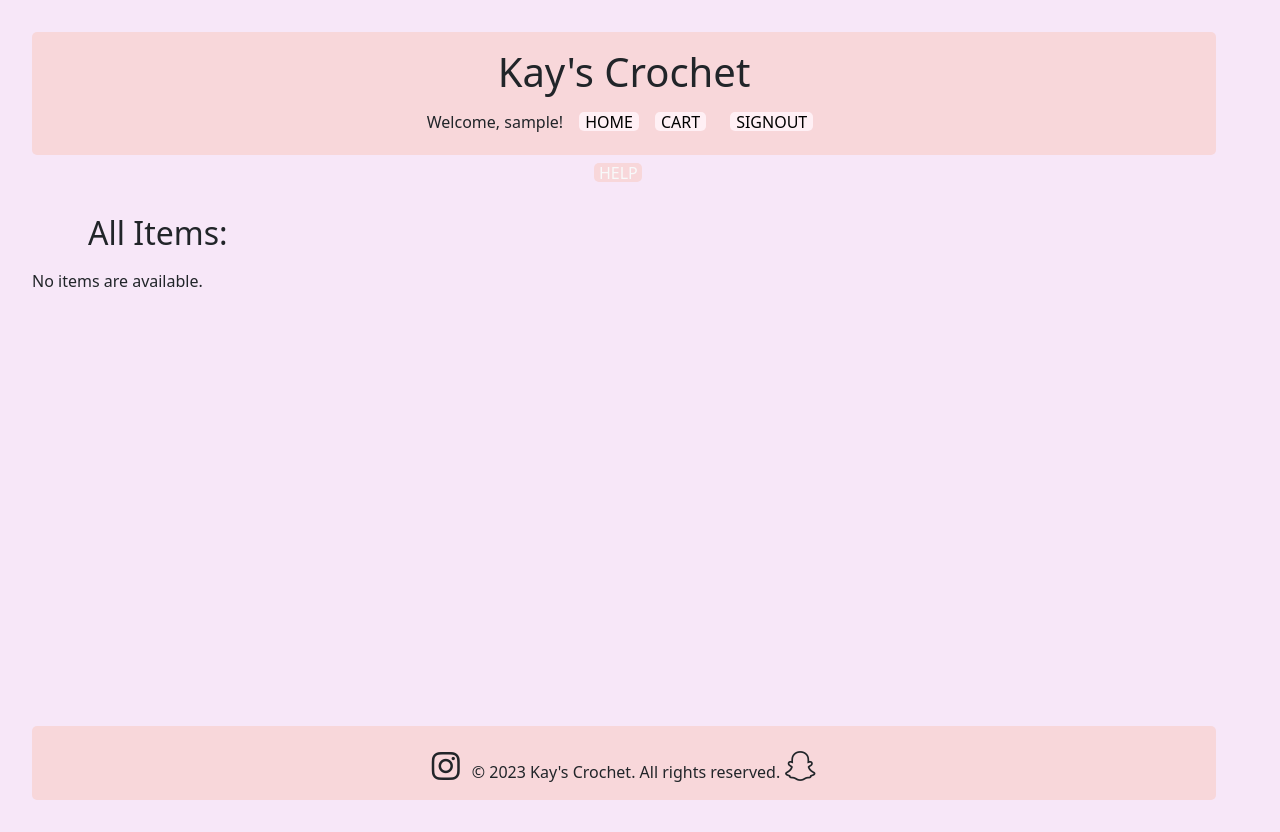
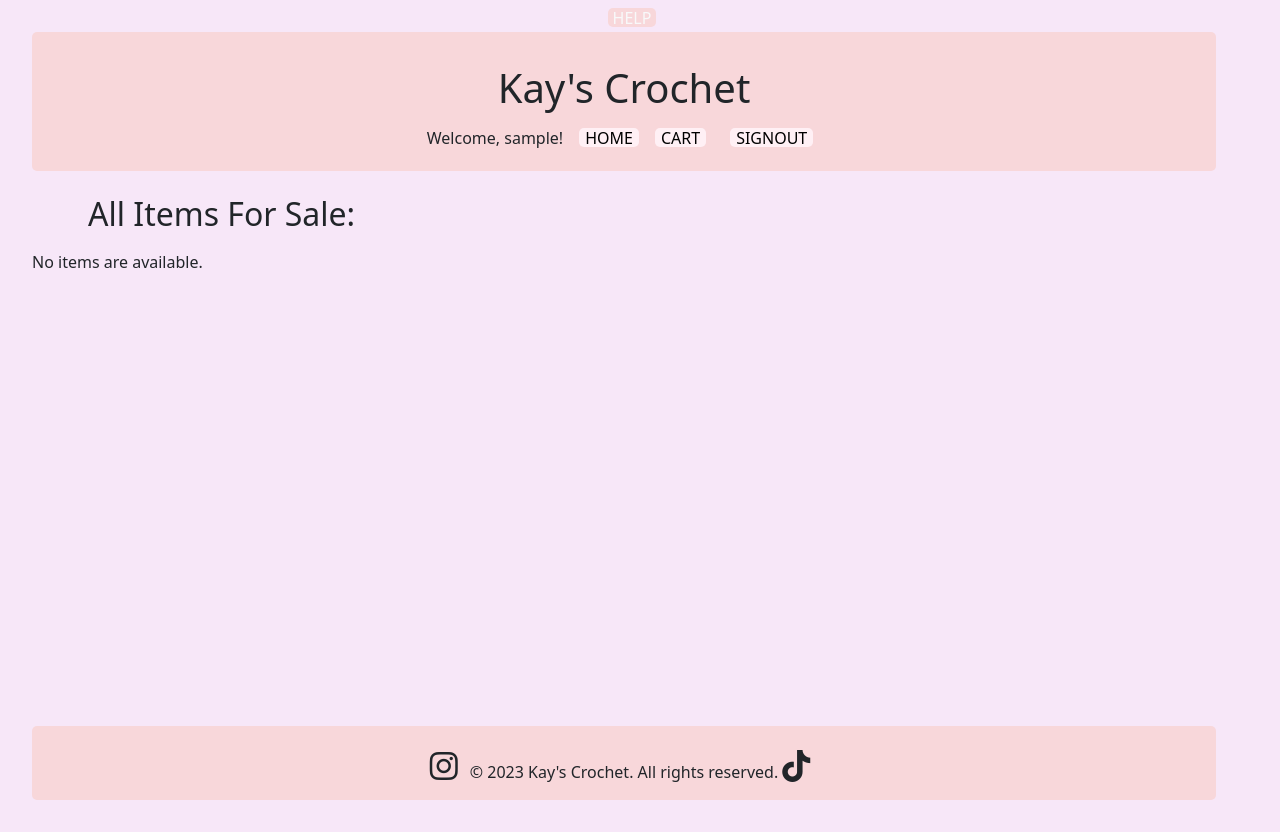
Before and after one commit to stevenburris1978/KaysCrochetAppDjangoSBurris, a Django app: page / in a window 1280 px wide. Run offline with Django 4.2, Linux system fonts and the light colour scheme; the visitor is signed in with stand-in values (Sample User, id 1); data that the repository does not hold is empty.

Commit message:
updated help modal and other styles

```diff
--- a/kayscrochetapp/templates/base_generic.html
+++ b/kayscrochetapp/templates/base_generic.html
@@ -15,7 +15,7 @@
 <body class="d-flex flex-column min-vh-100">
     <header class="py-3 sticky-top bg-danger-subtle flex-shrink-0 fixed-top text-center justify-content-center">
         <div class="container-fluid">
-            <h1>Kay's Crochet</h1>
+            <h1 style="margin-top: 1rem">Kay's Crochet</h1>
             {% if user.is_authenticated %}
                 {# Show the user name if the user is authenticated #}
 
@@ -37,7 +37,7 @@
         </div>
     </header>
                         <!-- Button trigger modal -->
-    <button type="button" class="button text-light bg-danger-subtle" data-bs-toggle="modal" data-bs-target="#exampleModal" style="width: 3rem; margin-left: 47.5%;">
+    <button type="button" class="button text-light bg-danger-subtle fixed-top" data-bs-toggle="modal" data-bs-target="#exampleModal" style="width: 3rem; margin-left: 47.5%;">
       HELP
     </button>
     <!-- Modal -->
@@ -50,9 +50,9 @@
               </div>
               <div class="modal-body">
                   <h3>Add to Cart:</h3>
-              <p>Click the item title to add it to the cart</p>
+                  <p>Click item title to go to its details, then add to cart</p>
                   <h3>Contact Us:</h3>
-              <p>Click the Instagram and Snapchat icons below to contact Us.</p>
+                  <p>Click the Instagram and TikTok icons below to contact Us.</p>
                   <h5>Email:</h5>
                   <p>kayscrochetus@gmail.com</p>
               </div>
@@ -62,6 +62,7 @@
         </div>
       </div>
     </div>
+
     {% if user.is_authenticated %}
     <main class="flex-grow-1 py-3">
     {% block content %}{% endblock %}
@@ -71,7 +72,7 @@
         <div class="social-icons mt-2">
            <a href="https://www.instagram.com/your_instagram_username" target="_blank" class="text-dark me-2"><i class="fab fa-instagram fa-2x"></i></a>
             &copy; 2023 Kay's Crochet. All rights reserved.
-            <a href="https://www.snapchat.com/add/your_snapchat_username" target="_blank" class="text-dark"><i class="fab fa-snapchat fa-2x"></i></a>
+            <a href="https://www.tiktok.com/@your_tiktok_username" target="_blank" class="text-dark me-2"><i class="fab fa-tiktok fa-2x"></i></a>
         </div>
     </footer>
 </body>
--- a/kayscrochetapp/templates/kayscrochetapp/cart.html
+++ b/kayscrochetapp/templates/kayscrochetapp/cart.html
@@ -4,6 +4,7 @@
 {% block title %}Cart{% endblock %}
 
 {% block content %}
+<button type="button" class="button ms-2" onclick="window.location.href = '{% url 'kayscrochetapp:index' %}'">ADD ITEMS</button>
 <form>
     <fieldset>
         <legend><h1>Cart</h1></legend>
--- a/kayscrochetapp/templates/kayscrochetapp/detail.html
+++ b/kayscrochetapp/templates/kayscrochetapp/detail.html
@@ -41,7 +41,7 @@
             <input type="radio" name="choice" id="choice{{ forloop.counter }}" value="{{ choice.id }}">
             <label for="choice{{ forloop.counter }}">{{ choice.choice_text }}</label><br>
         {% endfor %}
-        <input type="submit" value="Like">
+        <input type="submit" value="Like" style="display: flex; justify-content: center; align-items: center; vertical-align: middle; line-height: 0;">
         <button type="button" class="button" onclick="window.location.href = '{% url 'kayscrochetapp:results' item.id%}'">See Likes</button>
     </fieldset>
 </form>
--- a/kayscrochetapp/templates/kayscrochetapp/index.html
+++ b/kayscrochetapp/templates/kayscrochetapp/index.html
@@ -3,7 +3,7 @@
 {% block title %}Kay's Crochet{% endblock %}
 
 {% block content %}
-    <h2>All Items:</h2>
+    <h2>All Items For Sale:</h2>
         {% if latest_item_list %}
             <ul>
             {% for item in latest_item_list %}
```
Lines whose indentation alone changed are shown as unchanged.
